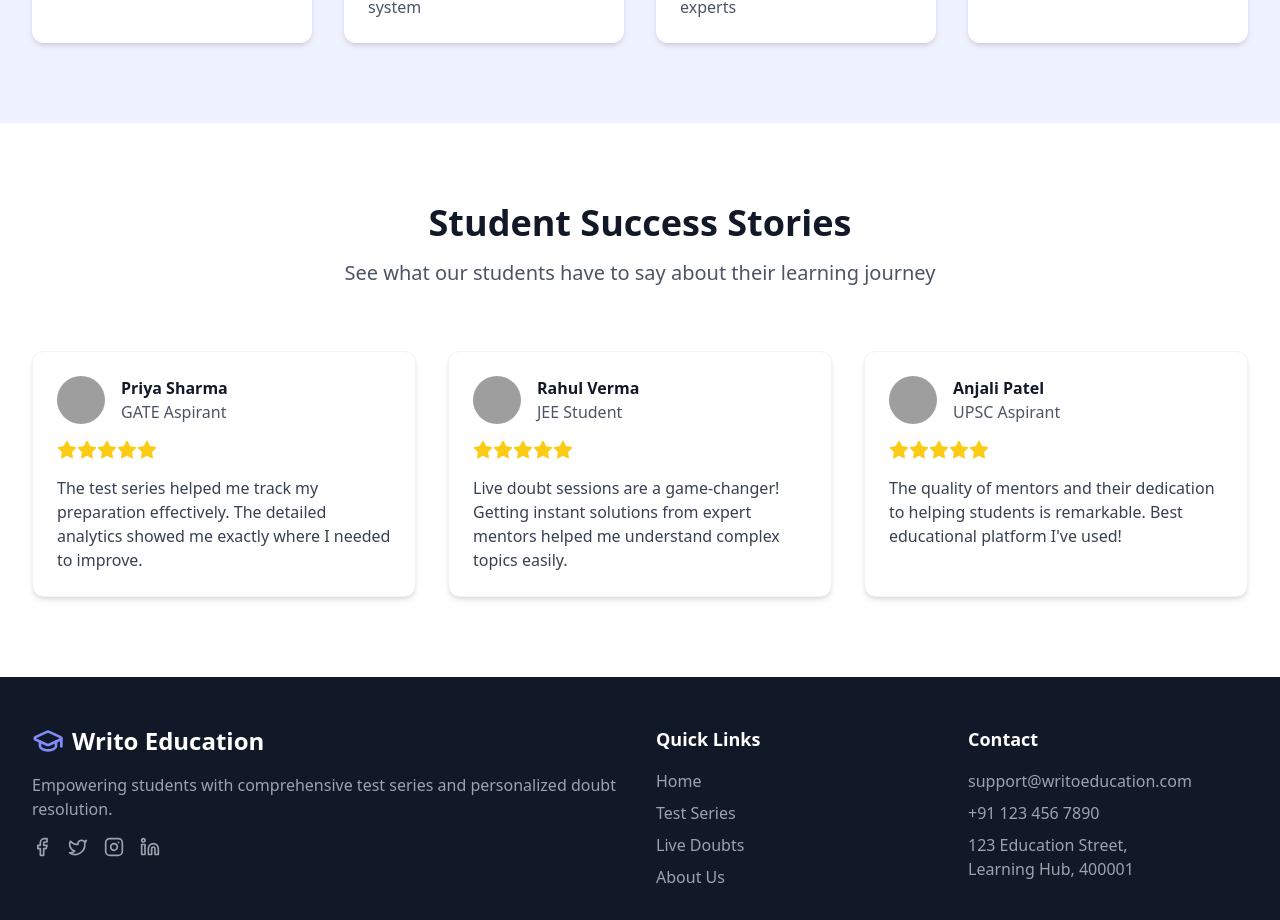
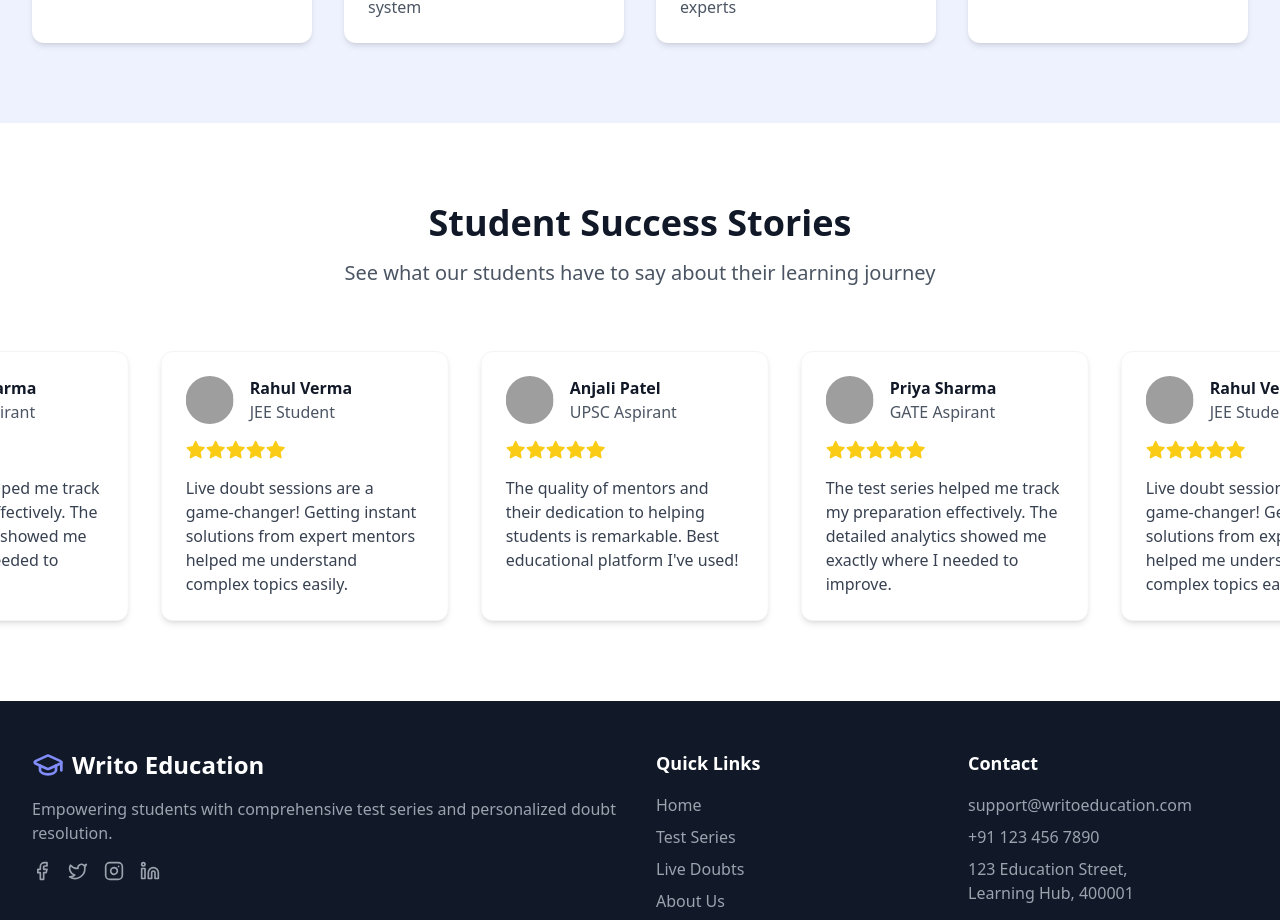
Before and after one commit to Writo03/writo-main, a React (Vite) app in the folder frontend/: page / in a window 1280 px wide. Shown: the part 2219-3139 px from the top of the page. Built offline with nearby package versions, Linux system fonts and the light colour scheme; grey boxes are pictures that could not be loaded.

Commit message:
updated testimonial

```diff
--- a/frontend/src/MainLayout/NavBar.tsx
+++ b/frontend/src/MainLayout/NavBar.tsx
@@ -272,7 +272,7 @@ function Navbar() {
                             to="/profile"
                             className="flex w-full items-center"
                           >
-                            kaushiksahu18.dev
+                            {user.fullName}
                           </Link>
                         </DropdownMenuItem>
                         <DropdownMenuItem>
@@ -285,7 +285,7 @@ function Navbar() {
                           </Link>
                         </DropdownMenuItem>
                         <DropdownMenuSeparator />
-                        <DropdownMenuItem>
+                        <DropdownMenuItem onClick={logoutHandler}>
                           <LogOut className="mr-2 h-4 w-4" />
                           Logout
                         </DropdownMenuItem>
--- a/frontend/src/components/Testimonials.tsx
+++ b/frontend/src/components/Testimonials.tsx
@@ -3,32 +3,21 @@ import { Star } from 'lucide-react';
 
 const Testimonials = () => {
   return (
-    <div className="py-20 bg-white">
+    <div className="py-20 bg-white overflow-hidden">
       <div className="max-w-7xl mx-auto px-4 sm:px-6 lg:px-8">
         <div className="text-center mb-16">
           <h2 className="text-4xl font-bold text-gray-900 mb-4">Student Success Stories</h2>
           <p className="text-xl text-gray-600">See what our students have to say about their learning journey</p>
         </div>
 
-        <div className="grid md:grid-cols-3 gap-8">
-          <TestimonialCard
-            name="Priya Sharma"
-            role="GATE Aspirant"
-            image="https://images.unsplash.com/photo-1494790108377-be9c29b29330?ixlib=rb-1.2.1&auto=format&fit=crop&w=128&h=128"
-            content="The test series helped me track my preparation effectively. The detailed analytics showed me exactly where I needed to improve."
-          />
-          <TestimonialCard
-            name="Rahul Verma"
-            role="JEE Student"
-            image="https://images.unsplash.com/photo-1507003211169-0a1dd7228f2d?ixlib=rb-1.2.1&auto=format&fit=crop&w=128&h=128"
-            content="Live doubt sessions are a game-changer! Getting instant solutions from expert mentors helped me understand complex topics easily."
-          />
-          <TestimonialCard
-            name="Anjali Patel"
-            role="UPSC Aspirant"
-            image="https://images.unsplash.com/photo-1438761681033-6461ffad8d80?ixlib=rb-1.2.1&auto=format&fit=crop&w=128&h=128"
-            content="The quality of mentors and their dedication to helping students is remarkable. Best educational platform I've used!"
-          />
+        <div className="relative w-full flex space-x-8 animate-marquee">
+          {[...Array(2)].map((_, idx) => (
+            <div key={idx} className="flex space-x-8">
+              {testimonialData.map((testimonial, index) => (
+                <TestimonialCard key={`${index}-${idx}`} {...testimonial} />
+              ))}
+            </div>
+          ))}
         </div>
       </div>
     </div>
@@ -36,7 +25,7 @@ const Testimonials = () => {
 };
 
 const TestimonialCard = ({ name, role, image, content }: { name: string; role: string; image: string; content: string }) => (
-  <div className="bg-white p-6 rounded-xl shadow-md hover:shadow-lg transition-shadow border border-gray-100">
+  <div className="bg-white p-6 rounded-xl shadow-md hover:shadow-lg transition-shadow border border-gray-100 w-72">
     <div className="flex items-center mb-4">
       <img src={image} alt={name} className="w-12 h-12 rounded-full" />
       <div className="ml-4">
@@ -53,4 +42,25 @@ const TestimonialCard = ({ name, role, image, content }: { name: string; role: s
   </div>
 );
 
+const testimonialData = [
+  {
+    name: "Priya Sharma",
+    role: "GATE Aspirant",
+    image: "https://images.unsplash.com/photo-1494790108377-be9c29b29330?ixlib=rb-1.2.1&auto=format&fit=crop&w=128&h=128",
+    content: "The test series helped me track my preparation effectively. The detailed analytics showed me exactly where I needed to improve."
+  },
+  {
+    name: "Rahul Verma",
+    role: "JEE Student",
+    image: "https://images.unsplash.com/photo-1507003211169-0a1dd7228f2d?ixlib=rb-1.2.1&auto=format&fit=crop&w=128&h=128",
+    content: "Live doubt sessions are a game-changer! Getting instant solutions from expert mentors helped me understand complex topics easily."
+  },
+  {
+    name: "Anjali Patel",
+    role: "UPSC Aspirant",
+    image: "https://images.unsplash.com/photo-1438761681033-6461ffad8d80?ixlib=rb-1.2.1&auto=format&fit=crop&w=128&h=128",
+    content: "The quality of mentors and their dedication to helping students is remarkable. Best educational platform I've used!"
+  }
+];
+
 export default Testimonials;
--- a/frontend/src/index.css
+++ b/frontend/src/index.css
@@ -67,3 +67,17 @@
     @apply bg-background text-foreground;
   }
 }
+
+
+
+
+@keyframes marquee {
+  0% { transform: translateX(0); }
+  100% { transform: translateX(-50%); }
+}
+
+.animate-marquee {
+  display: flex;
+  animation: marquee 30s linear infinite;
+  width: max-content;
+}
--- a/frontend/src/pages/Home.tsx
+++ b/frontend/src/pages/Home.tsx
@@ -1,19 +1,21 @@
 import Hero from '../components/Hero';
 import Products from '../components/Products';
 import Features from '../components/Features';
-import Testimonials from '../components/Testimonials';
 import { RootState } from '@/types/state';
 import { useSelector } from 'react-redux';
+import Testimonials from '@/components/Testimonials';
 
 const Home = () => {
   const user= useSelector((state : RootState)=> state.auth)
   console.log(user)
+
   return (
     <>
       <Hero />
       <Products />
       <Features />
       <Testimonials />
+
     </>
   );
 };
--- a/frontend/tailwind.config.js
+++ b/frontend/tailwind.config.js
@@ -119,6 +119,10 @@ export default {
             height: "0",
           },
         },
+        marquee: {
+          '0%': { transform: 'translateX(0)' },
+          '100%': { transform: 'translateX(-100%)' },
+        },
       },
       animation: {
         "accordion-down": "accordion-down 0.2s ease-out",
```
